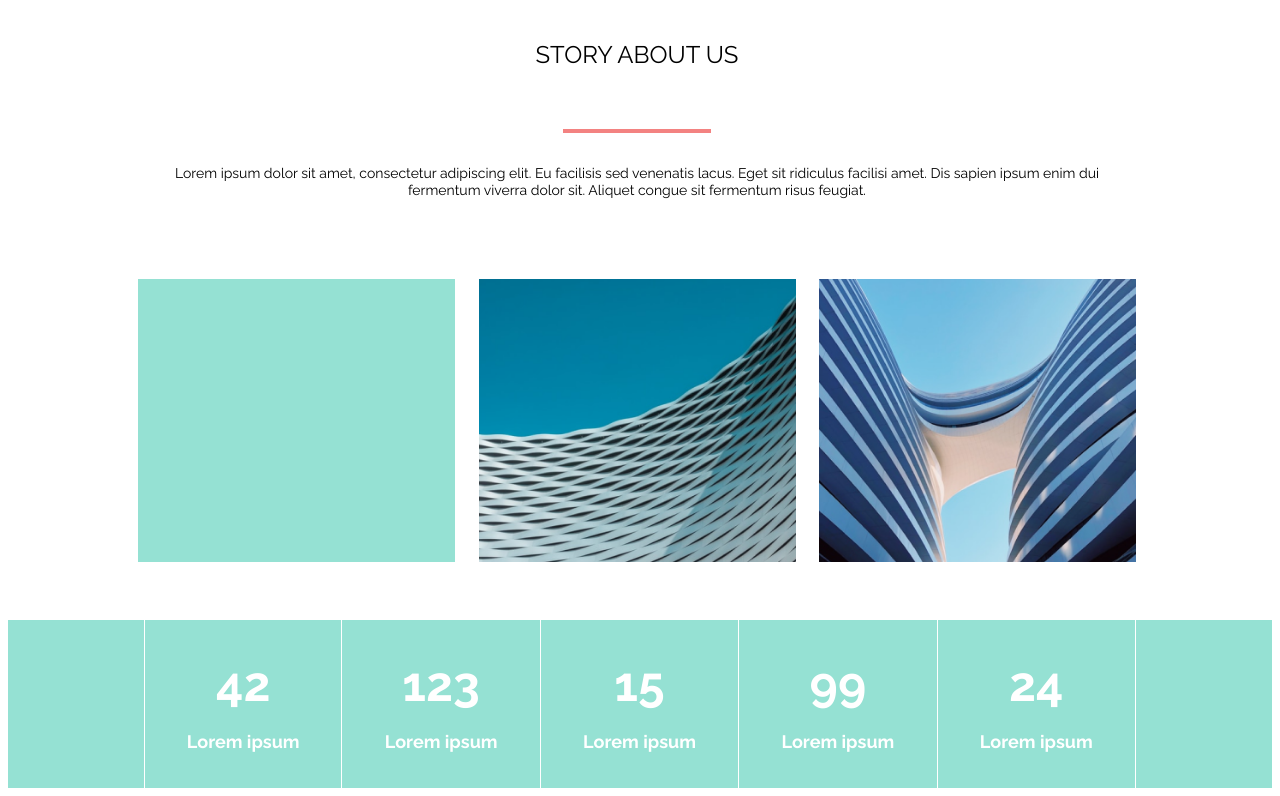
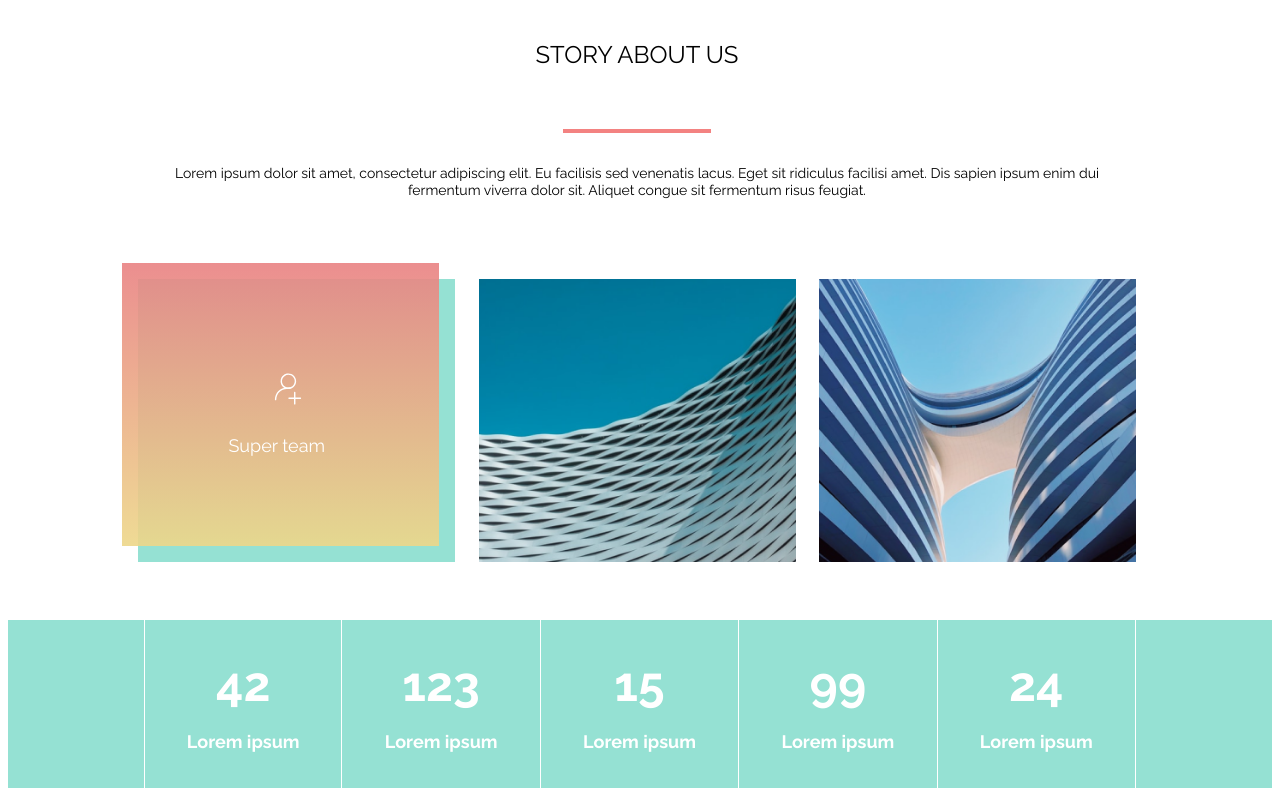
Before and after one commit to OlgaUsovich/node_project, a website built with Parcel: page src/index.html in a window 1280 px wide. Shown: the part 829-1625 px from the top of the page. Built offline with nearby package versions, Linux system fonts and the light colour scheme.

Commit message:
feat: changed view of the first card in 'about' block

```diff
--- a/src/sass/_about.scss
+++ b/src/sass/_about.scss
@@ -56,6 +56,15 @@
 
         &--first {
             background-color: $blue;
+
+            & #{$parent}--cover {
+                position: absolute;
+                bottom: 1rem;
+                right: 1rem;
+                display: block;
+                height: inherit;
+                width: inherit;
+            }
 
             @media (max-width: 1023.98px) {
                 background: no-repeat url(../images/about/super_team_1.png);
```
